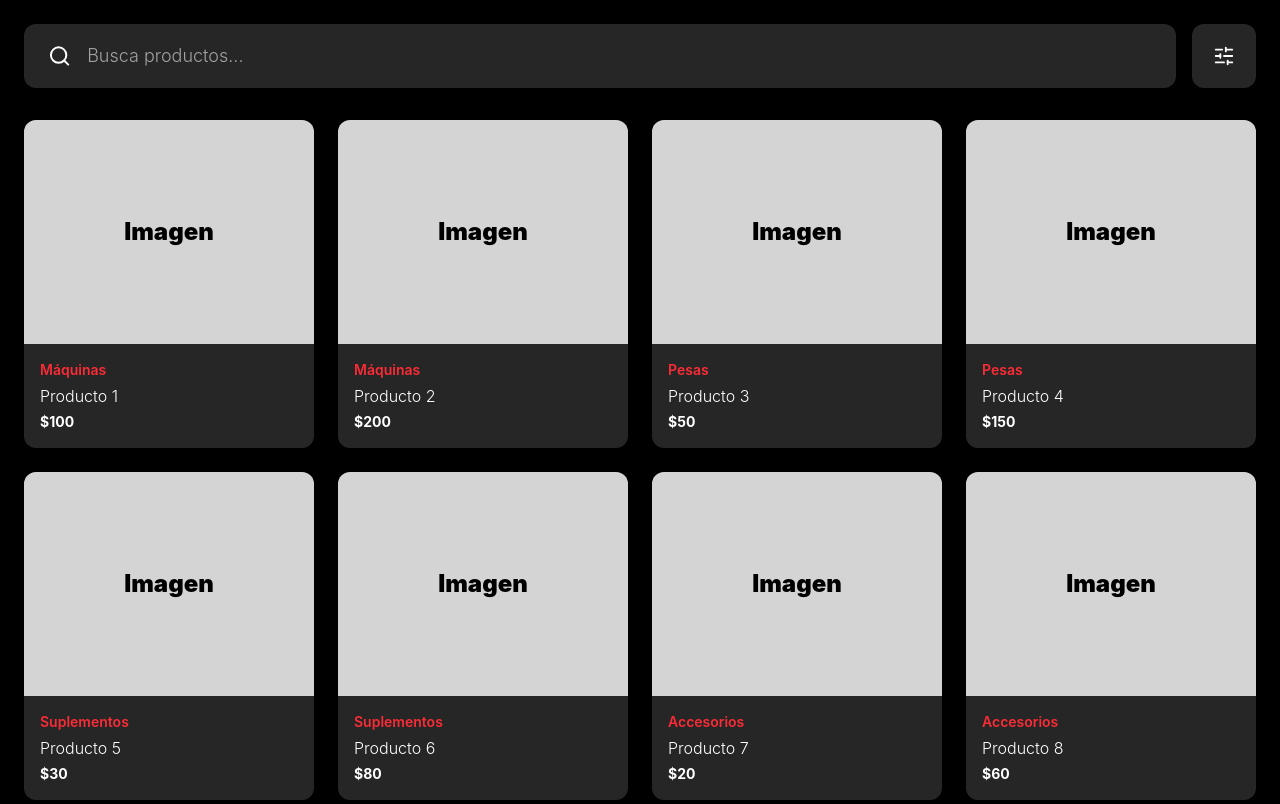
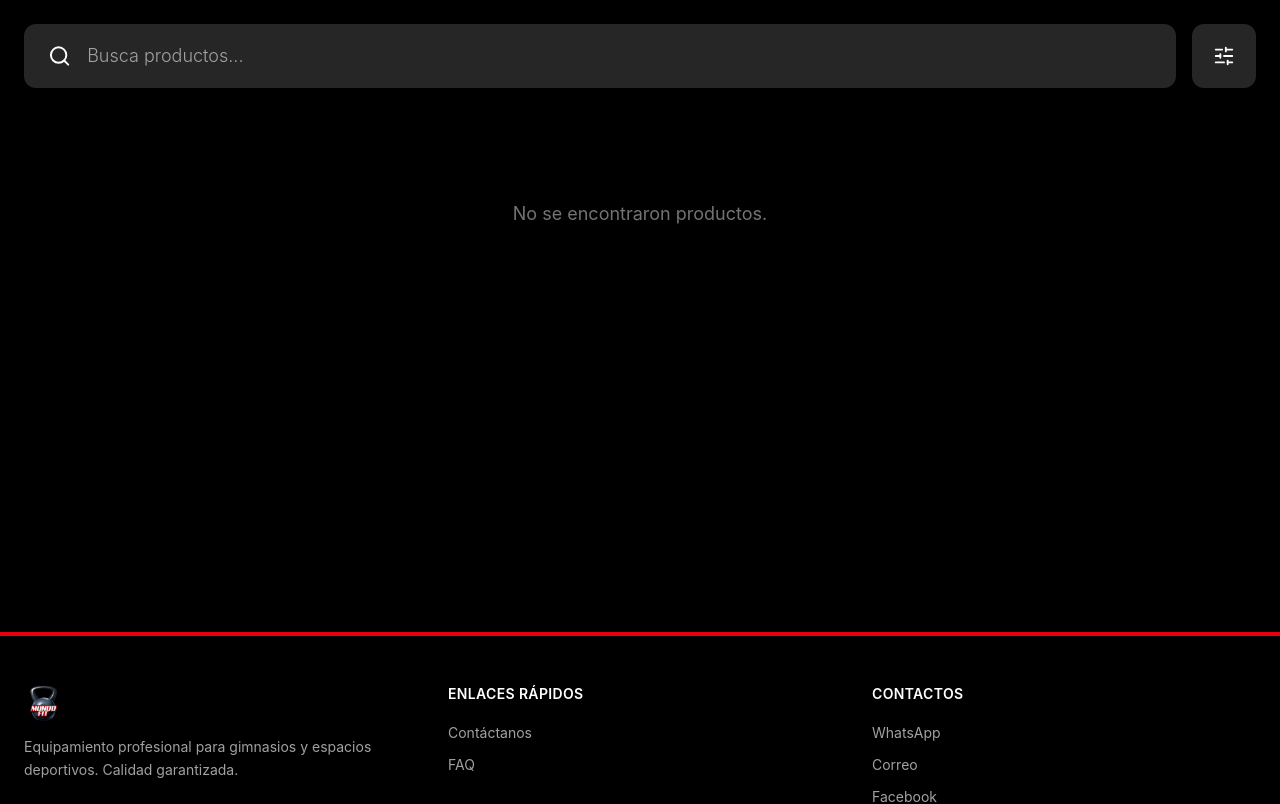
Before and after one commit to Leivalgorithms/MundoFitGAF, a React (Vite) app: page /catalogo in a window 1280 px wide. Shown: the part 260-1064 px from the top of the page. Built offline with nearby package versions, Linux system fonts and the light colour scheme.

Commit message:
feat: RF Product Card component

```diff
--- /dev/null
+++ b/src/components/catalog/ProductCard.tsx
@@ -0,0 +1,37 @@
+interface ProductCardProps {
+  id: number;
+  nombre: string;
+  tipo: string;
+  precio?: number;
+  imagen?: string;
+}
+
+export default function ProductCard({ nombre, tipo, precio, imagen }: ProductCardProps) {
+  return (
+    <div className="bg-neutral-800 rounded-xl overflow-hidden border-2 border-transparent hover:border-red-600 transition-colors duration-200 cursor-pointer">
+
+      {/* imagen */}
+      <div className="bg-neutral-700 h-56 flex items-center justify-center overflow-hidden">
+        {imagen ? (
+          <img
+            src={imagen}
+            alt={nombre}
+            className="w-full h-full object-cover"
+          />
+        ) : (
+          <div className="w-full h-full bg-neutral-700 animate-pulse" />
+        )}
+      </div>
+
+      {/* info */}
+      <div className="p-4 flex flex-col gap-1">
+        <span className="text-red-500 text-sm font-semibold">{tipo}</span>
+        <span className="text-white text-base font-light">{nombre}</span>
+        {precio !== undefined && precio > 0 && (
+          <span className="text-white text-sm font-bold">${precio}</span>
+        )}
+      </div>
+
+    </div>
+  );
+}
--- a/src/pages/CatalogPage.tsx
+++ b/src/pages/CatalogPage.tsx
@@ -1,16 +1,9 @@
 import { useState } from "react";
 import { Search, SlidersHorizontal } from "lucide-react";
+import ProductCard from "../components/catalog/ProductCard";
 
-const productos = [
-  { id: 1, nombre: "Producto 1", tipo: "Máquinas", precio: 100 },
-  { id: 2, nombre: "Producto 2", tipo: "Máquinas", precio: 200 },
-  { id: 3, nombre: "Producto 3", tipo: "Pesas", precio: 50 },
-  { id: 4, nombre: "Producto 4", tipo: "Pesas", precio: 150 },
-  { id: 5, nombre: "Producto 5", tipo: "Suplementos", precio: 30 },
-  { id: 6, nombre: "Producto 6", tipo: "Suplementos", precio: 80 },
-  { id: 7, nombre: "Producto 7", tipo: "Accesorios", precio: 20 },
-  { id: 8, nombre: "Producto 8", tipo: "Accesorios", precio: 60 },
-];
+// TODO: Descomentar cuando se conecte Contentful (RF-37)
+// import { useProductos } from "../hooks/useProductos";
 
 const tipos = ["Todos", "Máquinas", "Pesas", "Suplementos", "Accesorios"];
 
@@ -20,6 +13,10 @@ export default function CatalogPage() {
   const [tipoActivo, setTipoActivo] = useState("Todos");
   const [ordenPrecio, setOrdenPrecio] = useState<"asc" | "desc" | null>(null);
 
+  // TODO: Reemplazar con esto cuando se conecte Contentful:
+  // const { productos, loading, error } = useProductos();
+  const productos: { id: number; nombre: string; tipo: string; precio?: number; imagen?: string }[] = [];
+
   const productosFiltrados = productos
     .filter((p) => {
       const coincideBusqueda = p.nombre.toLowerCase().includes(busqueda.toLowerCase());
@@ -27,8 +24,8 @@ export default function CatalogPage() {
       return coincideBusqueda && coincideTipo;
     })
     .sort((a, b) => {
-      if (ordenPrecio === "asc") return a.precio - b.precio;
-      if (ordenPrecio === "desc") return b.precio - a.precio;
+      if (ordenPrecio === "asc") return (a.precio ?? 0) - (b.precio ?? 0);
+      if (ordenPrecio === "desc") return (b.precio ?? 0) - (a.precio ?? 0);
       return 0;
     });
 
@@ -139,16 +136,14 @@ export default function CatalogPage() {
       <section className="px-6 pb-20">
         <div className="max-w-7xl mx-auto grid grid-cols-2 md:grid-cols-4 gap-6">
           {productosFiltrados.map((p) => (
-            <div key={p.id} className="bg-neutral-800 rounded-xl overflow-hidden">
-              <div className="bg-neutral-300 h-56 flex items-center justify-center">
-                <span className="text-black font-black text-2xl">Imagen</span>
-              </div>
-              <div className="p-4 flex flex-col gap-1">
-                <span className="text-red-500 text-sm font-semibold">{p.tipo}</span>
-                <span className="text-white text-base font-light">{p.nombre}</span>
-                <span className="text-white text-sm font-bold">${p.precio}</span>
-              </div>
-            </div>
+            <ProductCard
+              key={p.id}
+              id={p.id}
+              nombre={p.nombre}
+              tipo={p.tipo}
+              precio={p.precio}
+              imagen={p.imagen}
+            />
           ))}
         </div>
 
```
